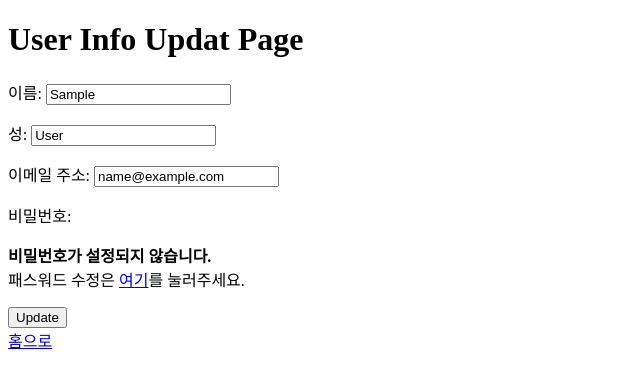
After one commit to SHY-89/llm_project, a Django app: page /accounts/update/ in a window 1280 px wide. The commit adds this page. Shown: the top 388 px of the page, without its empty margins (0-640 px from the left). Run offline with Django 4.2, Linux system fonts and the light colour scheme; the visitor is signed in with stand-in values (Sample User, id 1).

Commit message:
feat accounts/account user_info_update&password_change complete

```diff
--- a/accounts/forms.py
+++ b/accounts/forms.py
@@ -1,5 +1,13 @@
-from django.contrib.auth.forms import AuthenticationForm, UserCreationForm
+from django.contrib.auth.forms import (
+    AuthenticationForm,
+    UserCreationForm,
+    UserChangeForm,
+    ReadOnlyPasswordHashField,
+    PasswordChangeForm,
+)
 from django.contrib.auth import get_user_model
+from django.urls import reverse
+from django.utils.translation import gettext_lazy as _
 
 
 class MyAuthenticationForm(AuthenticationForm):
@@ -9,3 +17,27 @@ class MyUserCreationForm(UserCreationForm):
     class Meta:
         model = get_user_model()
         fields = ("username", )
+
+class MyUserChangeForm(UserChangeForm):
+    password = ReadOnlyPasswordHashField(
+        label=_("Password"),
+
+    )
+    class Meta:
+        model = get_user_model()
+        fields = ("first_name", "last_name", "email", )
+        exclude = ()
+
+    def __init__(self, *args, **kwargs):
+        super().__init__(*args, **kwargs)
+        password = self.fields.get("password")
+        if password:
+            password.help_text = help_text=_(
+                "패스워드 수정은 "
+                '<a href="{}">여기</a>'
+                "를 눌러주세요."
+            ).format( f"{reverse('accounts:update_password')}")
+
+
+class MyPasswordChangeForm(PasswordChangeForm):
+    pass
--- /dev/null
+++ b/accounts/templates/accounts/update.html
@@ -0,0 +1,11 @@
+{% extends "base.html" %}
+
+{% block content %}
+<h1>User Info Updat Page</h1>
+<form action="{% url "accounts:update" %}" method="post">
+    {% csrf_token %}
+    {{ form.as_p }}
+    <button type="submit">Update</button>
+</form>
+<a href="{% url "home" %}">홈으로</a>
+{% endblock content %}
--- a/accounts/urls.py
+++ b/accounts/urls.py
@@ -6,4 +6,7 @@ urlpatterns = [
     path("login/", views.login, name="login"),
     path("logout/", views.logout, name="logout"),
     path("signup/", views.signup, name="signup"),
+    path("update/", views.update, name="update"),
+    path("update_password/", views.update_password, name="update_password"),
+
 ]
--- a/accounts/views.py
+++ b/accounts/views.py
@@ -1,13 +1,23 @@
 from django.shortcuts import render, redirect
-from accounts.forms import MyAuthenticationForm, MyUserCreationForm
+from accounts.forms import (
+    MyAuthenticationForm,
+    MyUserCreationForm,
+    MyUserChangeForm,
+    MyPasswordChangeForm,
+)
 from django.views.decorators.http import (
     require_http_methods,
     require_POST,
+
 )
 from django.contrib.auth import (
     login as auth_login,
     logout as auth_logout,
+    update_session_auth_hash,
+
 )
+from django.contrib.auth.decorators import login_required
+
 
 # Create your views here.
 @require_http_methods(["GET", "POST"])
@@ -27,6 +37,7 @@ def login(request):
         "form": form
     }
     return render(request, "accounts/login.html", context)
+
 
 @require_POST
 def logout(request):
@@ -52,3 +63,36 @@ def signup(request):
         "form": form
     }
     return render(request, "accounts/signup.html", context)
+
+
+@login_required
+@require_http_methods(["GET", "POST"])
+def update(request):
+    if request.method == "POST":
+        form = MyUserChangeForm(request.POST, instance=request.user)
+        if form.is_valid():
+            form.save()
+            return redirect("accounts:update")
+    else:
+        form = MyUserChangeForm(instance=request.user)
+    context = {
+        "form": form
+    }
+    return render(request, "accounts/update.html", context)
+
+
+@login_required
+@require_http_methods(["GET", "POST"])
+def update_password(request):
+    if request.method == "POST":
+        form = MyPasswordChangeForm(user=request.user, data=request.POST)
+        if form.is_valid():
+            form.save()
+            update_session_auth_hash(request, form.user)
+            return redirect("accounts:update")
+    else:
+        form = MyPasswordChangeForm(user=request.user)
+    context = {
+        "form": form
+    }
+    return render(request, "accounts/update_password.html", context)
--- a/products/templates/products/index.html
+++ b/products/templates/products/index.html
@@ -5,7 +5,7 @@
 <ul>
     {% if request.user.is_authenticated %}
         <li>
-            {{ request.user }}님 환영 합니다
+            <a href="{% url "accounts:update" %}">{{ request.user }}</a>님 환영 합니다
             <form action="{% url 'accounts:logout' %}" method="post">
                 {% csrf_token %}
                 <button type="submit">로그아웃</button>
```
Also changed, not shown: accounts/templates/accounts/update_password.html (added, +11 -0 lines).
